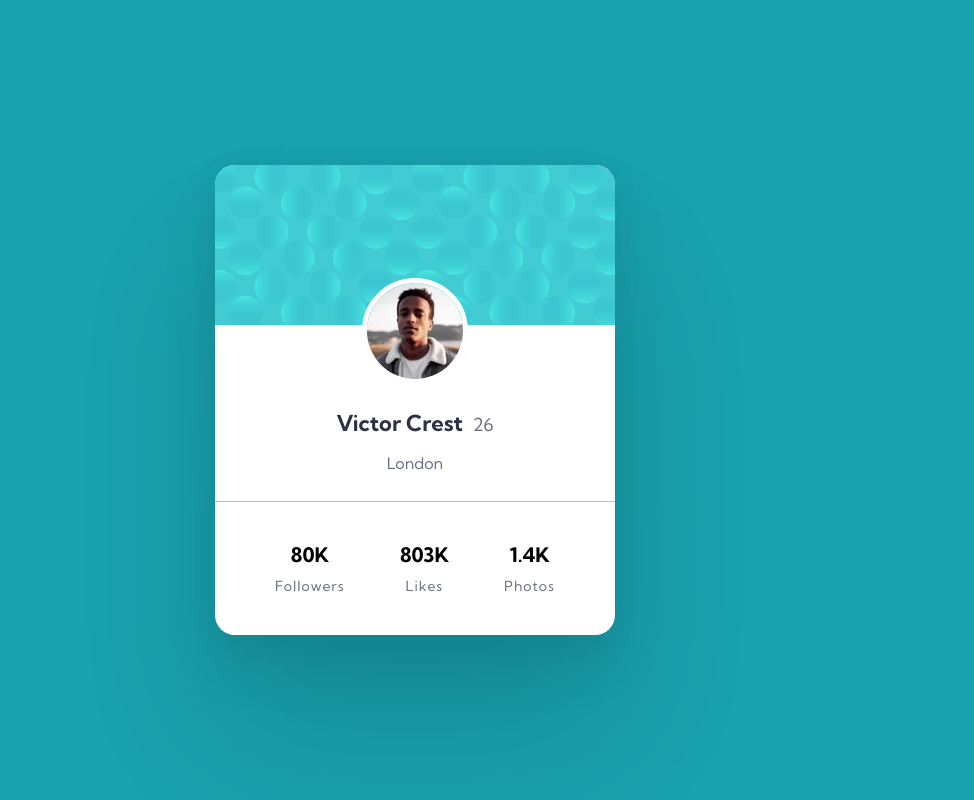
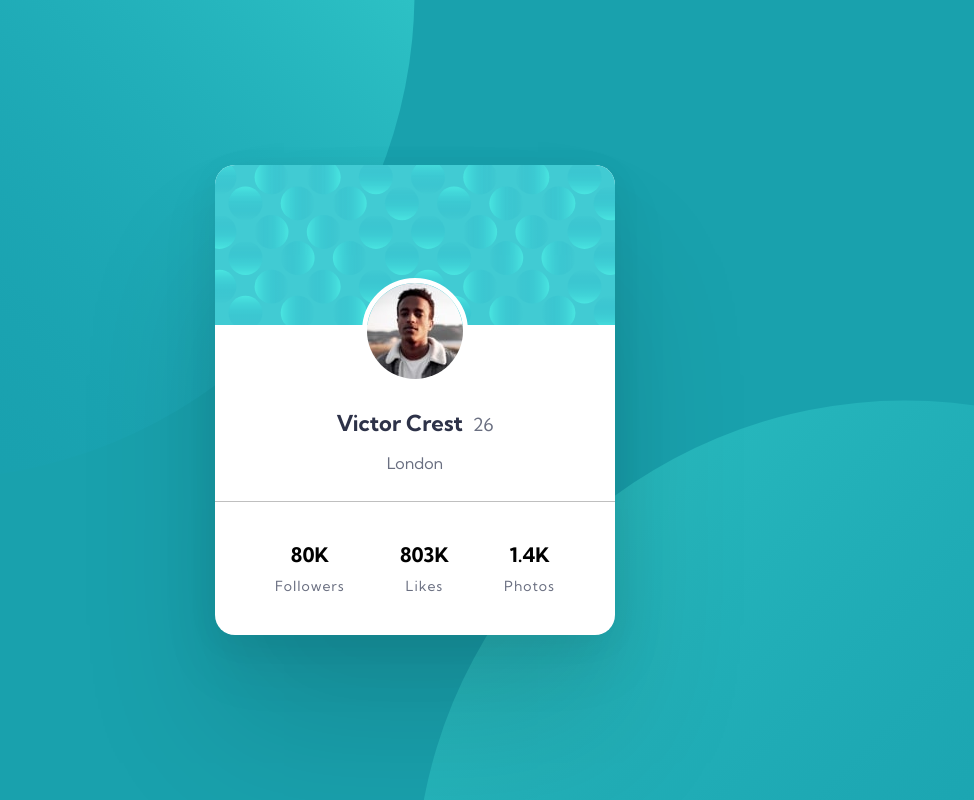
Before and after one commit to sabfer/Profile-Card-Component, a plain HTML site: page index.html in a window 1280 px wide. Shown: the whole page, without its empty margins (225-1199 px from the left). Drawn offline with Linux system fonts and the light colour scheme; the site is published under a folder, as on GitHub Pages, so addresses that start at the root find nothing.

Commit message:
update README

```diff
--- a/assets/index.css
+++ b/assets/index.css
@@ -18,7 +18,7 @@ body {
   background-color: #19a1ad;
   font-family: "Kumbh Sans", sans-serif;
   text-align: center;
-  background-image: url(/assets/images/bg-pattern-top.svg), url(/assets/images/bg-pattern-bottom.svg);
+  background-image: url(images/bg-pattern-top.svg), url(images/bg-pattern-bottom.svg);
   background-repeat: no-repeat no-repeat;
   background-position: right 30vw bottom 50vh, left 40vw top 40vh;
 }
```
Also changed, not shown: 1 other file.
